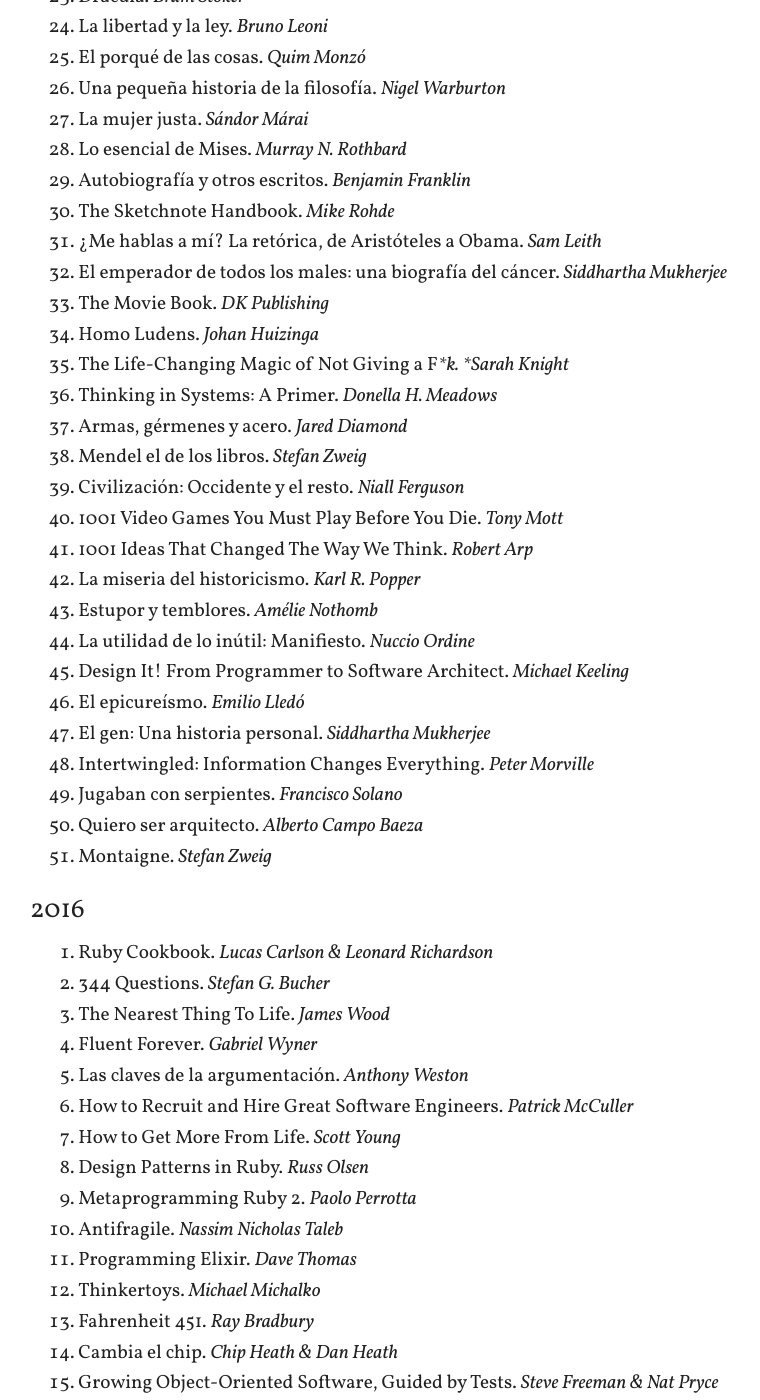
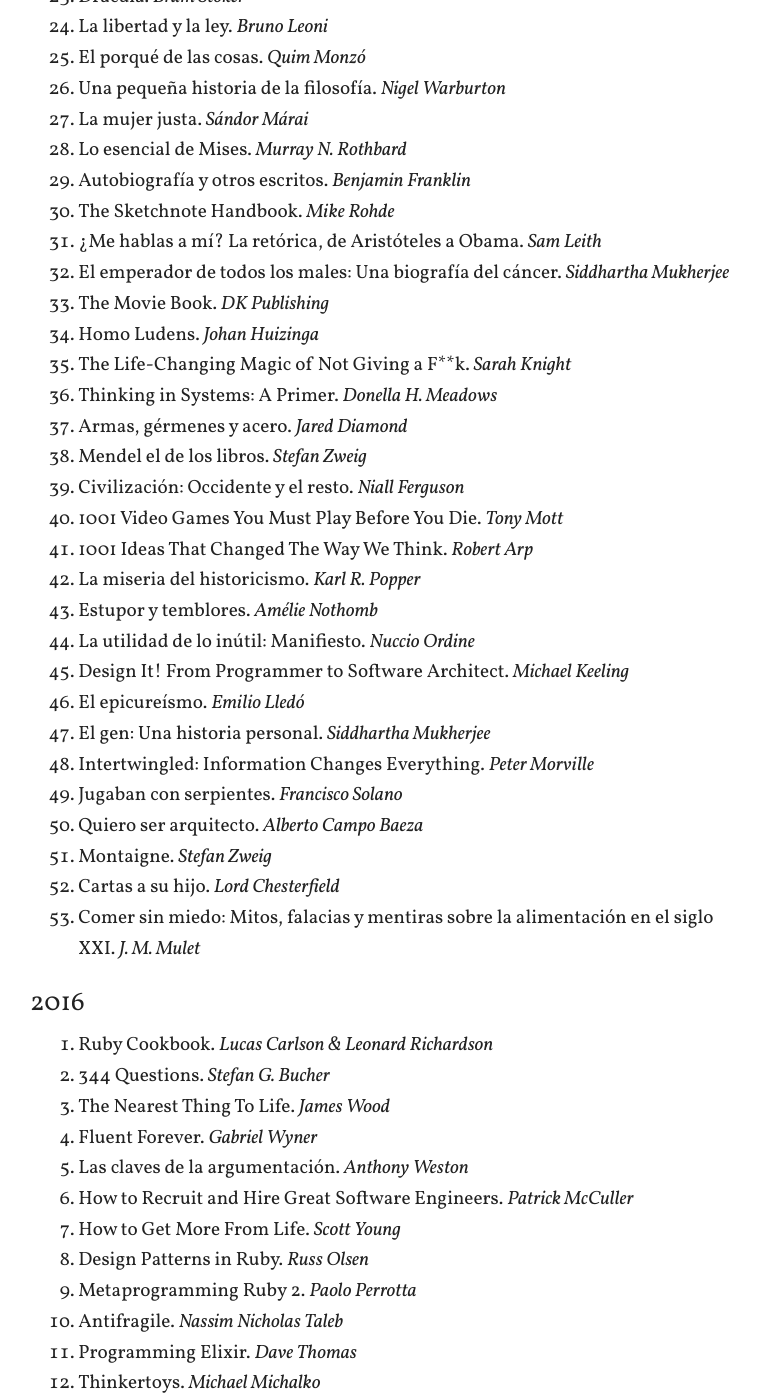
Before and after one commit to arturoherrero/arturoherrero.com, a Jekyll site: the page built from books.md, in a window 1280 px wide and 1400 px high, scrolled down 1012 px. Shown: the whole window, without its empty margins (250-1010 px from the left). Built offline with Jekyll 4.4.1, drawn with Linux system fonts in a browser that asks for light colours.

Commit message:
Update book list

```diff
--- a/books.md
+++ b/books.md
@@ -40,10 +40,10 @@
 29. Autobiografía y otros escritos. *Benjamin Franklin*
 30. The Sketchnote Handbook. *Mike Rohde*
 31. ¿Me hablas a mí? La retórica, de Aristóteles a Obama. *Sam Leith*
-32. El emperador de todos los males: una biografía del cáncer. *Siddhartha Mukherjee*
+32. El emperador de todos los males: Una biografía del cáncer. *Siddhartha Mukherjee*
 33. The Movie Book. *DK Publishing*
 34. Homo Ludens. *Johan Huizinga*
-35. The Life-Changing Magic of Not Giving a F**k. *Sarah Knight*
+35. The Life-Changing Magic of Not Giving a F\*\*k. *Sarah Knight*
 36. Thinking in Systems: A Primer. *Donella H. Meadows*
 37. Armas, gérmenes y acero. *Jared Diamond*
 38. Mendel el de los libros. *Stefan Zweig*
@@ -60,6 +60,8 @@
 49. Jugaban con serpientes. *Francisco Solano*
 50. Quiero ser arquitecto. *Alberto Campo Baeza*
 51. Montaigne. *Stefan Zweig*
+52. Cartas a su hijo. *Lord Chesterfield*
+53. Comer sin miedo: Mitos, falacias y mentiras sobre la alimentación en el siglo XXI. *J. M. Mulet*
 
 
 ### 2016
```
